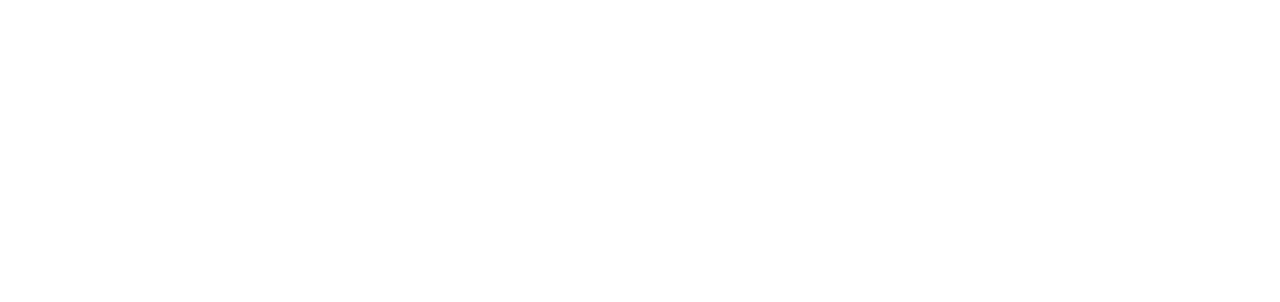
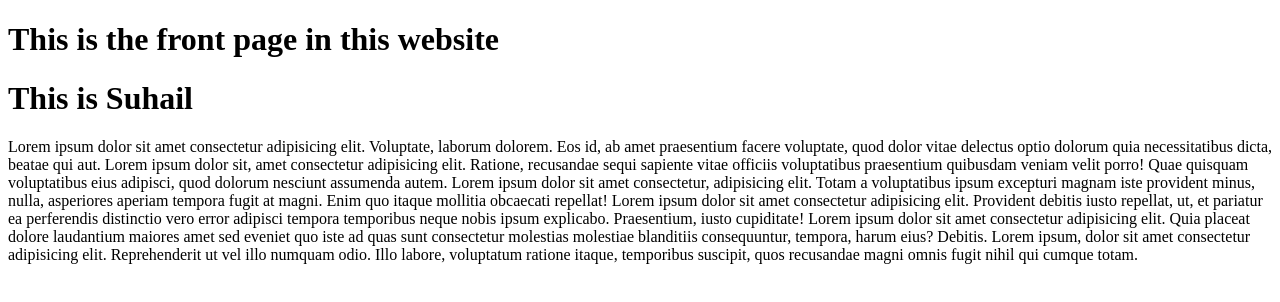
Before and after one commit to Suhail650/git-sample, a plain HTML site: page index.html in a window 1280 px wide. Drawn offline with Linux system fonts and the light colour scheme.

Commit message:
added header and main contents

```diff
--- a/index.html
+++ b/index.html
@@ -6,5 +6,33 @@
     <title>Document</title>
   </head>
   <body>
+    <header>
+      <h1>This is the front page in this website</h1>
+    </header>
+    <main>
+      <h1>This is Suhail</h1>
+      <p>
+        Lorem ipsum dolor sit amet consectetur adipisicing elit. Voluptate,
+        laborum dolorem. Eos id, ab amet praesentium facere voluptate, quod
+        dolor vitae delectus optio dolorum quia necessitatibus dicta, beatae qui
+        aut. Lorem ipsum dolor sit, amet consectetur adipisicing elit. Ratione,
+        recusandae sequi sapiente vitae officiis voluptatibus praesentium
+        quibusdam veniam velit porro! Quae quisquam voluptatibus eius adipisci,
+        quod dolorum nesciunt assumenda autem. Lorem ipsum dolor sit amet
+        consectetur, adipisicing elit. Totam a voluptatibus ipsum excepturi
+        magnam iste provident minus, nulla, asperiores aperiam tempora fugit at
+        magni. Enim quo itaque mollitia obcaecati repellat! Lorem ipsum dolor
+        sit amet consectetur adipisicing elit. Provident debitis iusto repellat,
+        ut, et pariatur ea perferendis distinctio vero error adipisci tempora
+        temporibus neque nobis ipsum explicabo. Praesentium, iusto cupiditate!
+        Lorem ipsum dolor sit amet consectetur adipisicing elit. Quia placeat
+        dolore laudantium maiores amet sed eveniet quo iste ad quas sunt
+        consectetur molestias molestiae blanditiis consequuntur, tempora, harum
+        eius? Debitis. Lorem ipsum, dolor sit amet consectetur adipisicing elit.
+        Reprehenderit ut vel illo numquam odio. Illo labore, voluptatum ratione
+        itaque, temporibus suscipit, quos recusandae magni omnis fugit nihil qui
+        cumque totam.
+      </p>
+    </main>
   </body>
 </html>
```
